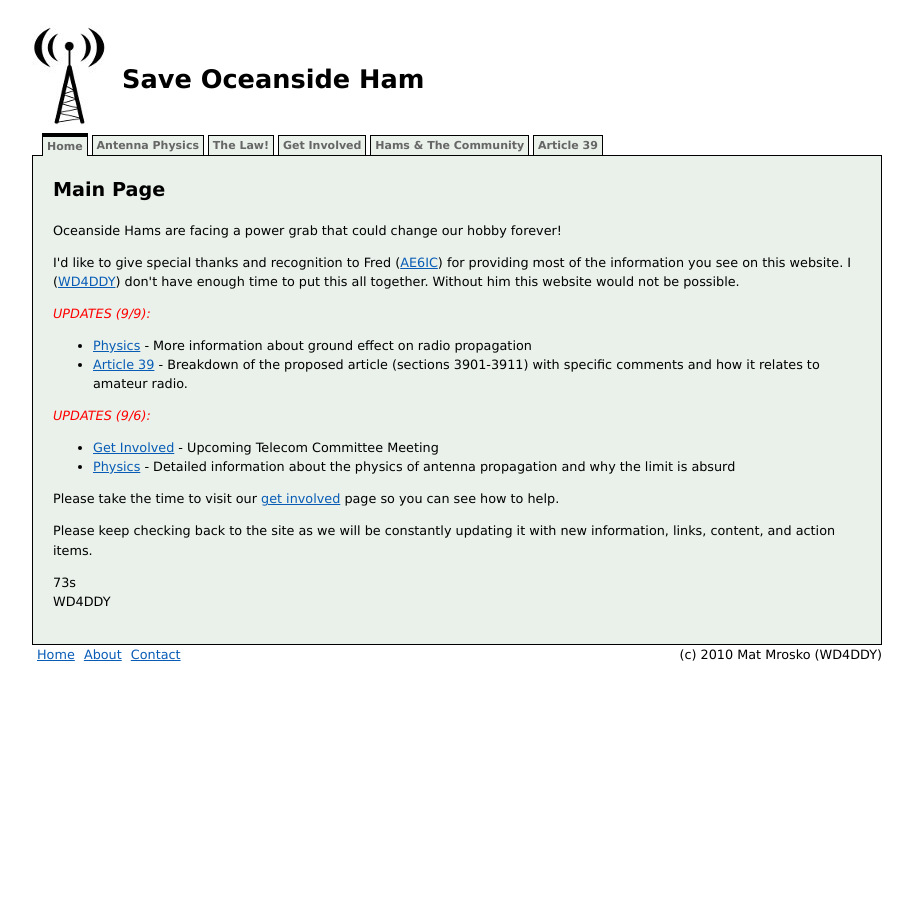
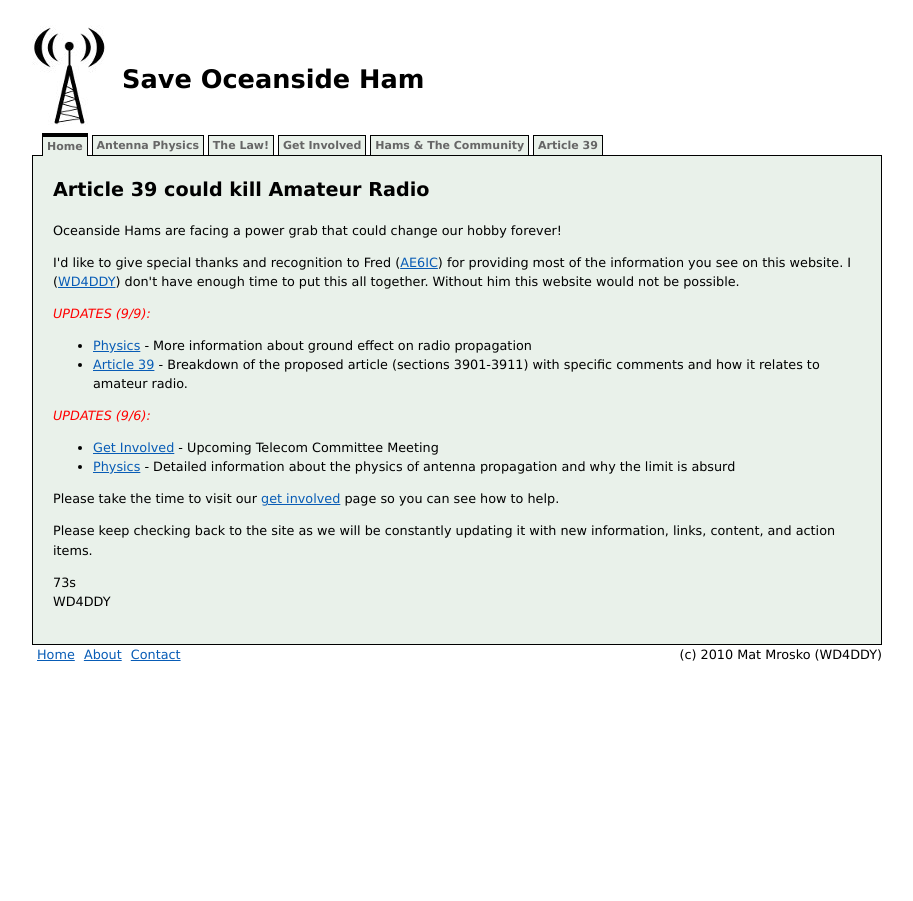
Before and after one commit to Materdaddy/Save-Oceanside-Ham, a Jekyll site: the page built from index.html, in a window 1280 px wide. Shown: the whole page, without its empty margins (183-1096 px from the left). Built offline with Jekyll 4.4.1, drawn with Linux system fonts in a browser that asks for light colours; comment, search, counter and statistics services are not loaded.

Commit message:
change title to something more fearful

```diff
--- a/index.html
+++ b/index.html
@@ -1,7 +1,7 @@
 ---
 layout: nav
 title: Home
-heading: Main Page
+heading: Article 39 could kill Amateur Radio
 ---
 
 <p>Oceanside Hams are facing a power grab that could change our hobby
```
